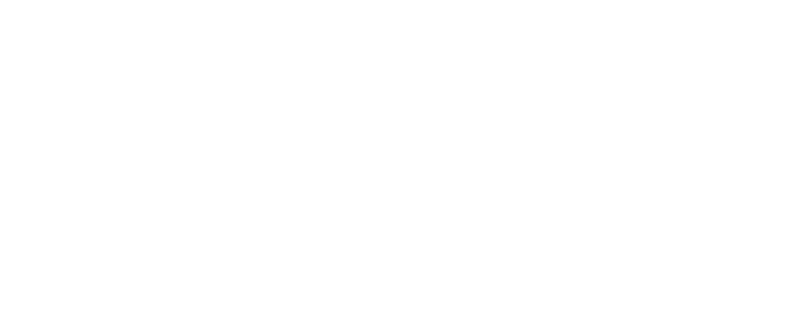
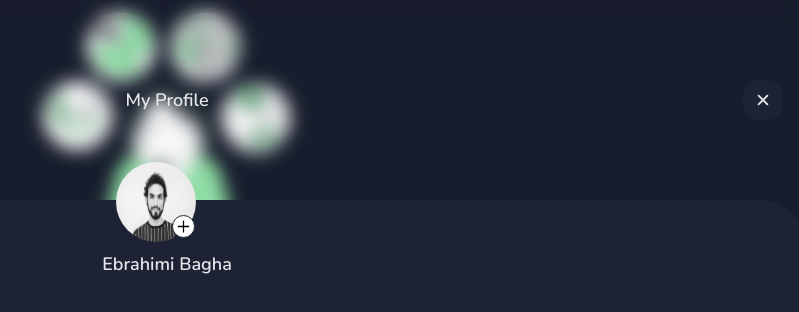
Before and after one commit to mhmd-bagha/food-delivery, a React (Create React App) app in the folder client/: page /profile in a window 1280 px wide. Before the commit this address had no page. Shown: the top 312 px of the page, without its empty margins (473-1272 px from the left). Built offline with nearby package versions, Linux system fonts and the light colour scheme.

Commit message:
Add profile

```diff
--- a/client/src/App.js
+++ b/client/src/App.js
@@ -9,6 +9,7 @@
 import ChangePassword from "./components/pages/change-password";
 import Payment from "./components/pages/payment";
 import DeliveryInformation from "./components/pages/delivery-information";
+import Profile from "./components/pages/profile";
 
 function App() {
     return (
@@ -22,6 +23,7 @@
             <Route path='/change-password' element={<ChangePassword/>}/>
             <Route path='/payment' element={<Payment/>}/>
             <Route path='/delivery-information' element={<DeliveryInformation/>}/>
+            <Route path='/profile' element={<Profile/>}/>
         </Routes>
     );
 }
--- /dev/null
+++ b/client/src/components/pages/profile/index.jsx
@@ -0,0 +1,45 @@
+import Header from "../login/header";
+import {IoClose} from "react-icons/io5";
+import {AiOutlinePlus} from "react-icons/ai";
+
+const Profile = () => {
+    return (
+        <>
+            {/* image header */}
+            <div className="bg_mirage h-1/3 flex justify-center">
+                {/* text header and close page */}
+                <div className="flex justify-between items-center pt-20 absolute z-10 w-full px-6">
+                    {/* empty space */}
+                    <div className="invisible"></div>
+                    {/* text header */}
+                    <p className="text-gray-200 text-lg font-medium text-center ml-10">My Profile</p>
+                    {/* button close page */}
+                    <button className="bg_dark rounded-2xl p-2.5"><IoClose size={20} className="text-gray-200"/>
+                    </button>
+                </div>
+                {/* header */}
+                <Header/>
+            </div>
+            {/* content */}
+            <div className="bg_dark px-8 py-16 rounded-t-main fixed bottom-0 w-full h-3/4 z-10">
+                {/* profile image button add image person name */}
+                <div className="relative bottom-28 pt-2.5">
+                    <div className="flex justify-center items-baseline">
+                        {/* profile img */}
+                        <img src={require('../../../assets/images/person.jpg')} alt="image profile"
+                             className="w-20 h-20 rounded-full"/>
+                        {/* button add image to profile */}
+                        <button
+                            className="p-0.5 rounded-full bg-white relative right-6 bottom-1 border border-gray-800 outline-0">
+                            <AiOutlinePlus size={17} className="text-black"/></button>
+                    </div>
+                    {/* person name */}
+                    <p className="text-lg text-gray-200 font-bold text-center mt-2">Ebrahimi Bagha</p>
+                </div>
+            </div>
+            {/* bg class */}
+            <div className="bg_content_glass"></div>
+        </>
+    )
+}
+export default Profile
--- a/client/src/components/tools/mapView.jsx
+++ b/client/src/components/tools/mapView.jsx
@@ -50,7 +50,7 @@
         let current_location = document.getElementById('current_location');
         useEffect(() => {
             current_location.addEventListener('click', () => {
-                map.locate().getCenter()
+                return map.locate().getCenter()
             })
         })
     }
--- a/client/src/styles/styles.scss
+++ b/client/src/styles/styles.scss
@@ -48,7 +48,7 @@
     content: "";
     width: 100%;
     height: 100vh;
-    backdrop-filter: blur(4px);
+    backdrop-filter: blur(9px);
     top: 0;
   }
 }
```
